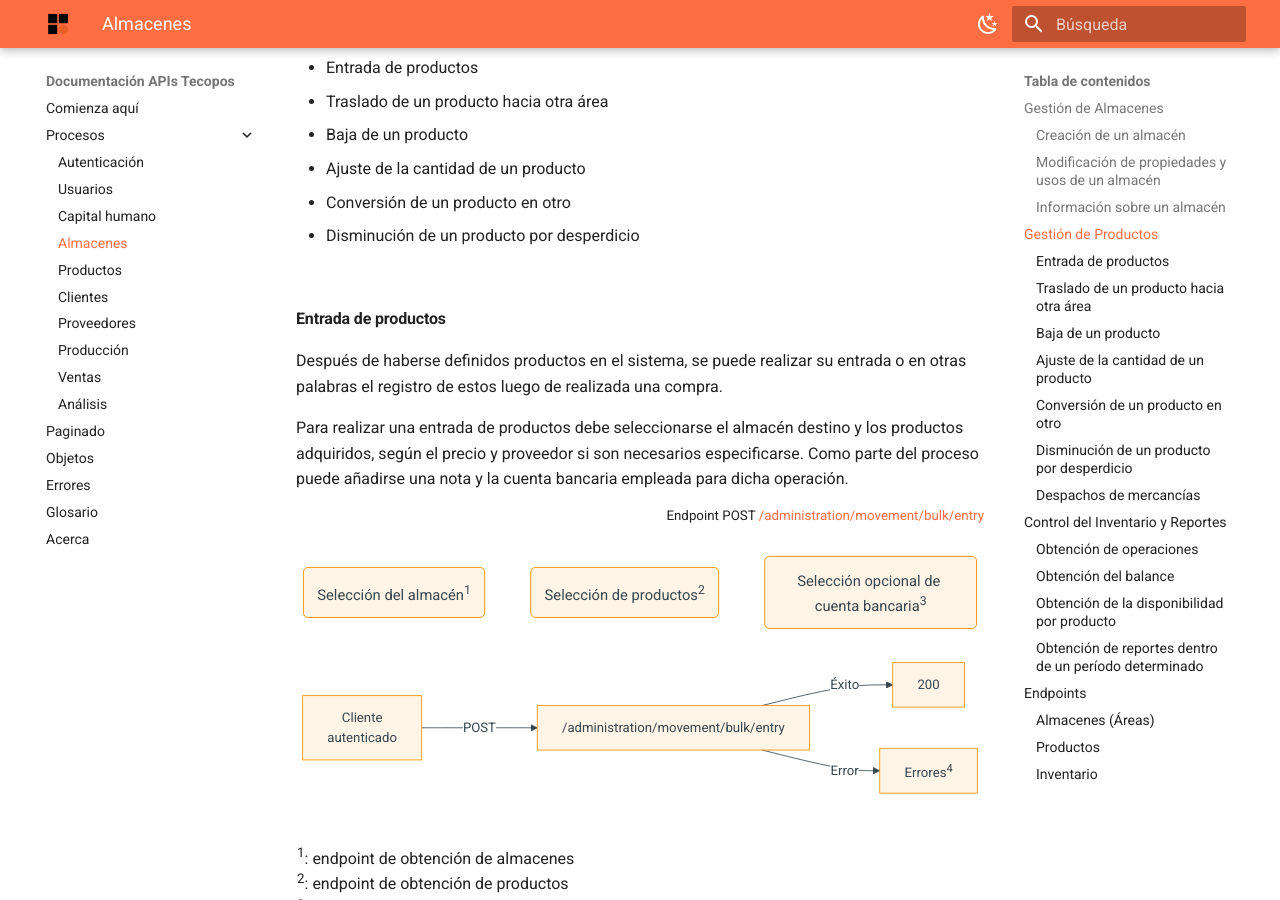
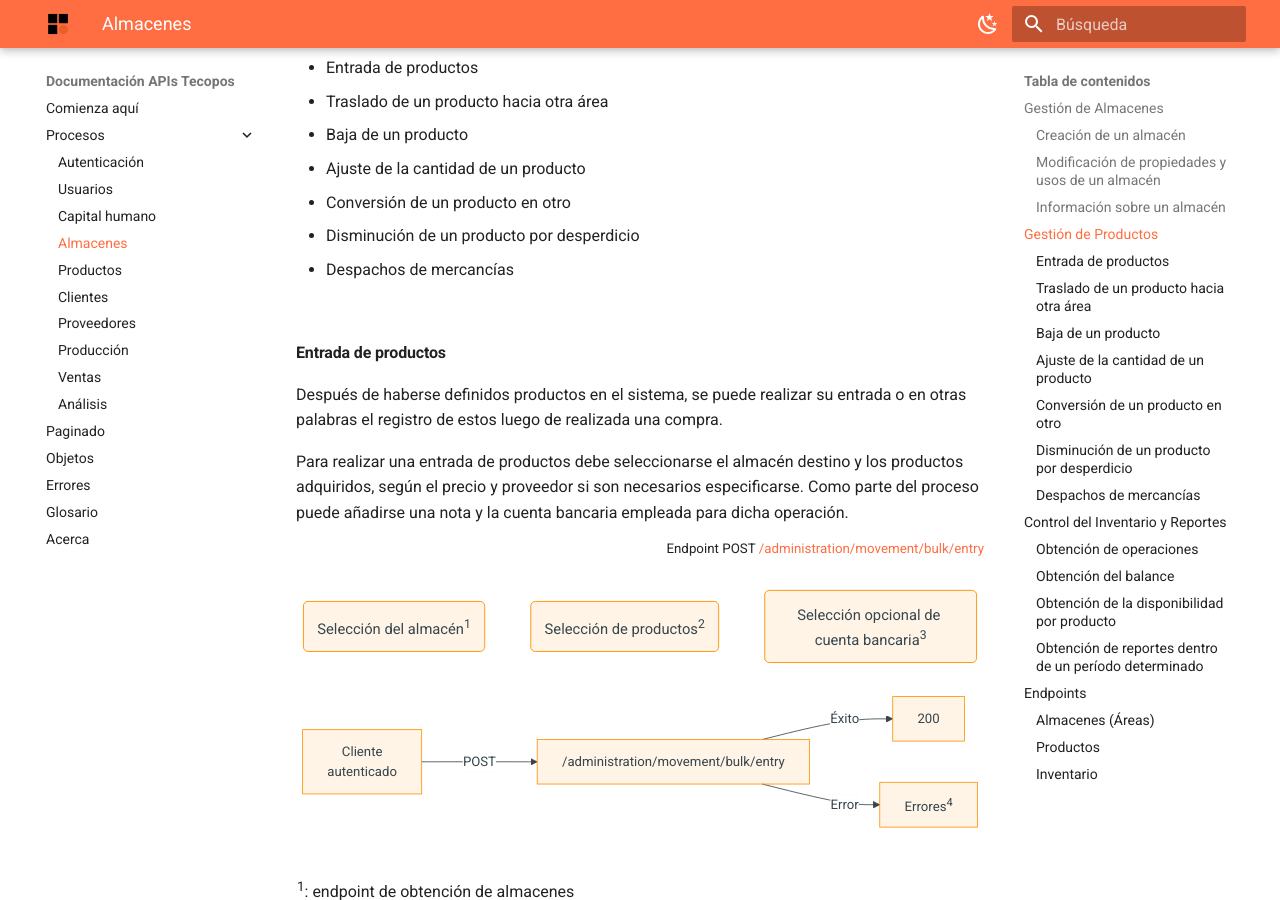
Before and after one commit to pedroifgonzalez/tecopos_api_doc, an MkDocs documentation site: the page built from docs/procesos/almacenes.md, in a window 1280 px wide and 900 px high, scrolled down 2394 px. Built offline with MkDocs 1.6.1 and Material for MkDocs 9.7.7, drawn with Linux system fonts in a browser that asks for light colours.

Commit message:
fix: add missing element

```diff
--- a/docs/procesos/almacenes.md
+++ b/docs/procesos/almacenes.md
@@ -102,6 +102,7 @@ flowchart LR
 - Ajuste de la cantidad de un producto
 - Conversión de un producto en otro
 - Disminución de un producto por desperdicio
+- Despachos de mercancías
 
 </br>
 
```
